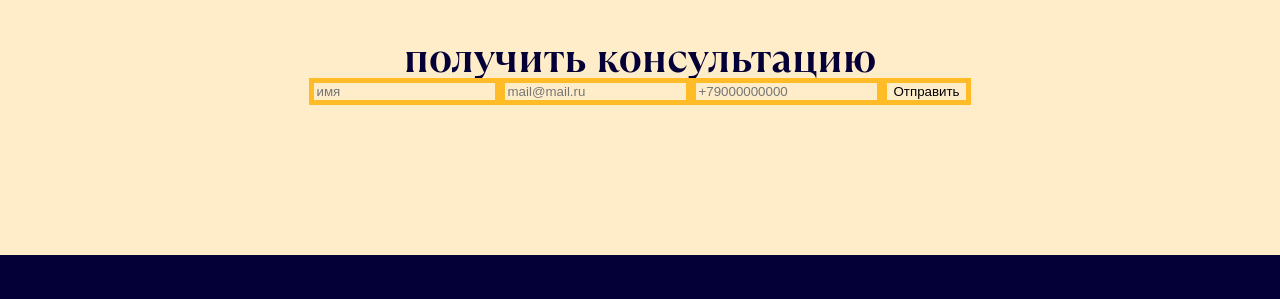
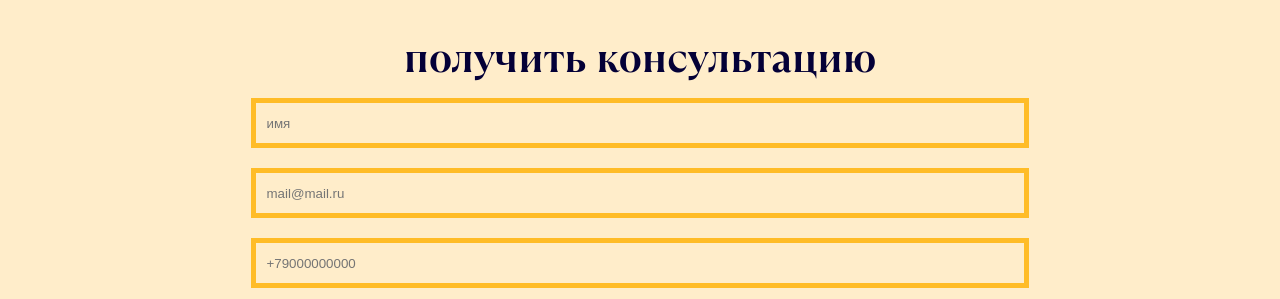
Before and after one commit to seekaterina/zhivoton-m4, a plain HTML site: page store.html in a window 1280 px wide. Shown: the part 2484-2783 px from the top of the page. Drawn offline with Linux system fonts and the light colour scheme.

Commit message:
form
form

```diff
--- a/stylesheets/base.css
+++ b/stylesheets/base.css
@@ -105,3 +105,15 @@ button{
     cursor: pointer;
     border-radius: 0;
 }
+
+input{
+    width: 100%;
+    height: 50px;
+    margin-top: 20px;
+    padding: 10px;
+}
+
+button[type='submit']{
+    margin-top: 30px;
+    padding: 10px 40px;
+}
```
